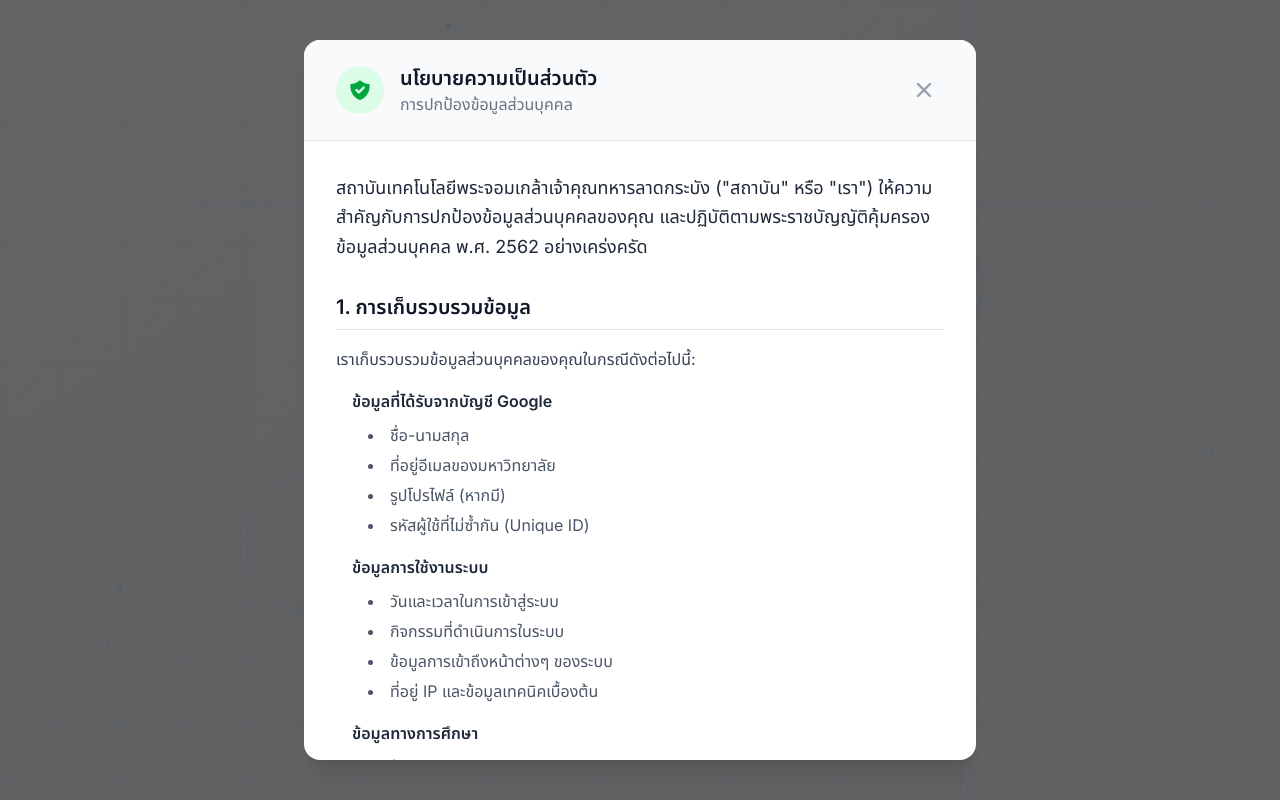
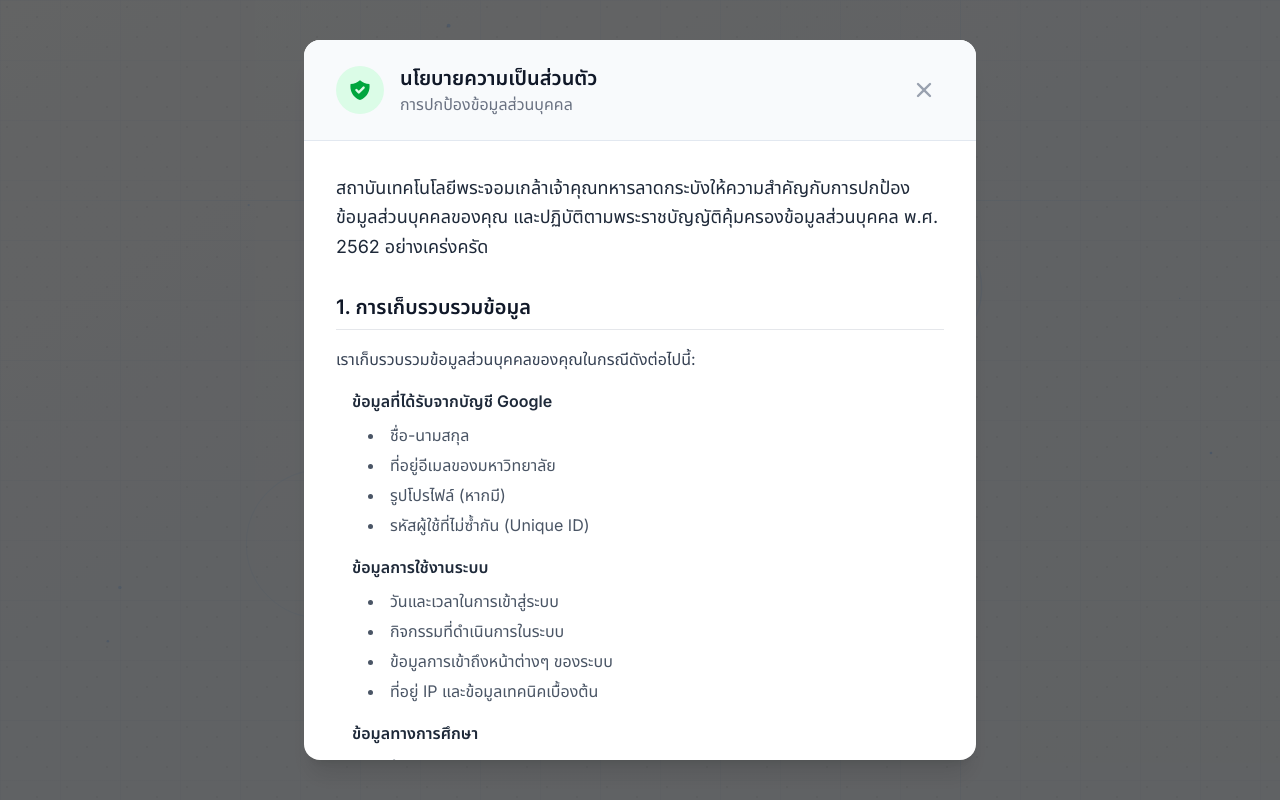
Before and after one commit to Pisol00/class-schedule-management-system, a Next.js app: page /login in a window 1280 px wide. Both pictures are taken after a click on the button "ความเป็นส่วนตัว". Built offline with nearby package versions, Linux system fonts and the light colour scheme; grey boxes are pictures that could not be loaded.

Commit message:
Update PrivacyModal.tsx

```diff
--- a/components/auth/modals/PrivacyModal.tsx
+++ b/components/auth/modals/PrivacyModal.tsx
@@ -36,7 +36,7 @@ export default function PrivacyModal({ isOpen, onClose }: PrivacyModalProps) {
           transition={{ delay: 0.2 }}
         >
           <p className="text-lg text-gray-800 leading-relaxed">
-            สถาบันเทคโนโลยีพระจอมเกล้าเจ้าคุณทหารลาดกระบัง ("สถาบัน" หรือ "เรา") ให้ความสำคัญกับการปกป้องข้อมูลส่วนบุคคลของคุณ
+            สถาบันเทคโนโลยีพระจอมเกล้าเจ้าคุณทหารลาดกระบังให้ความสำคัญกับการปกป้องข้อมูลส่วนบุคคลของคุณ
             และปฏิบัติตามพระราชบัญญัติคุ้มครองข้อมูลส่วนบุคคล พ.ศ. 2562 อย่างเคร่งครัด
           </p>
         </motion.div>
```
